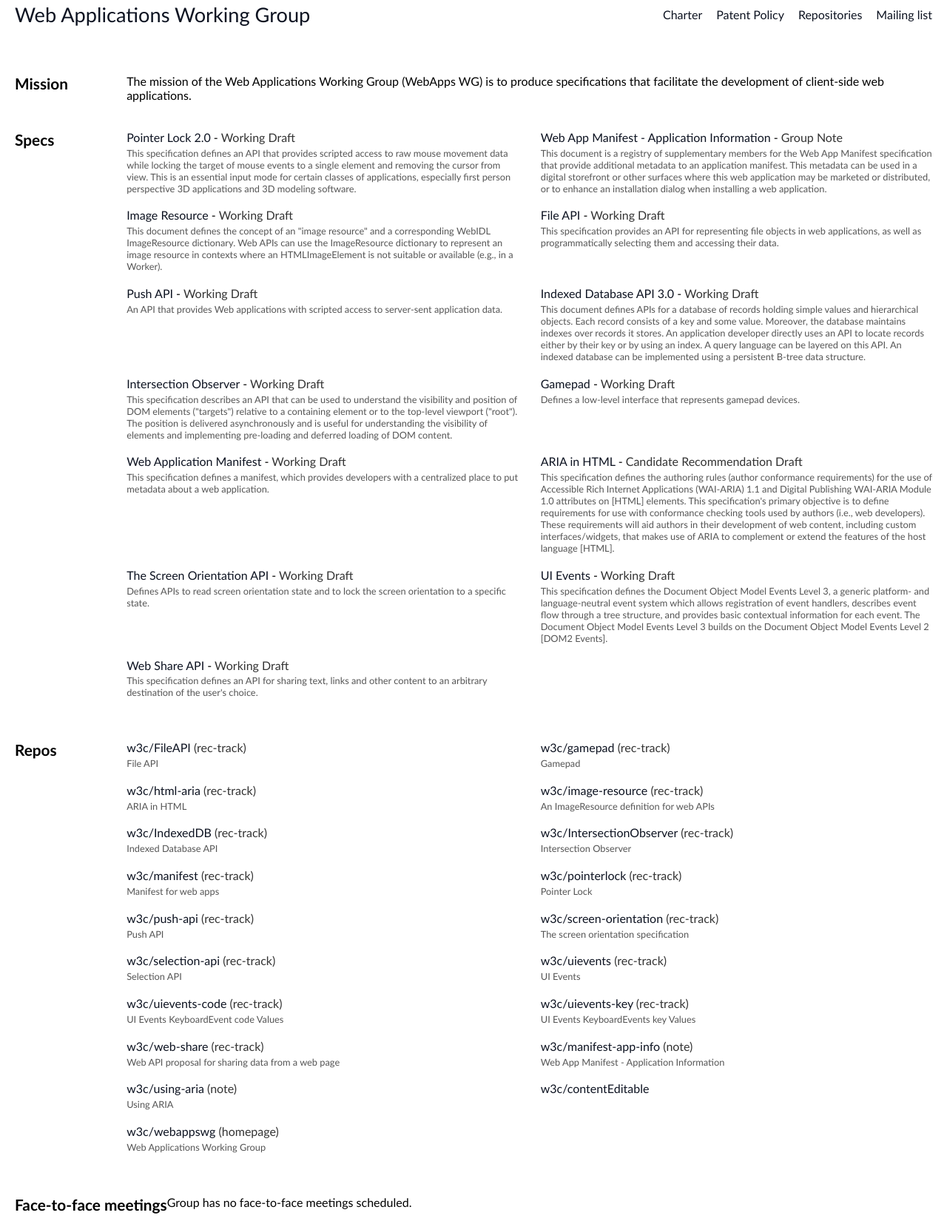
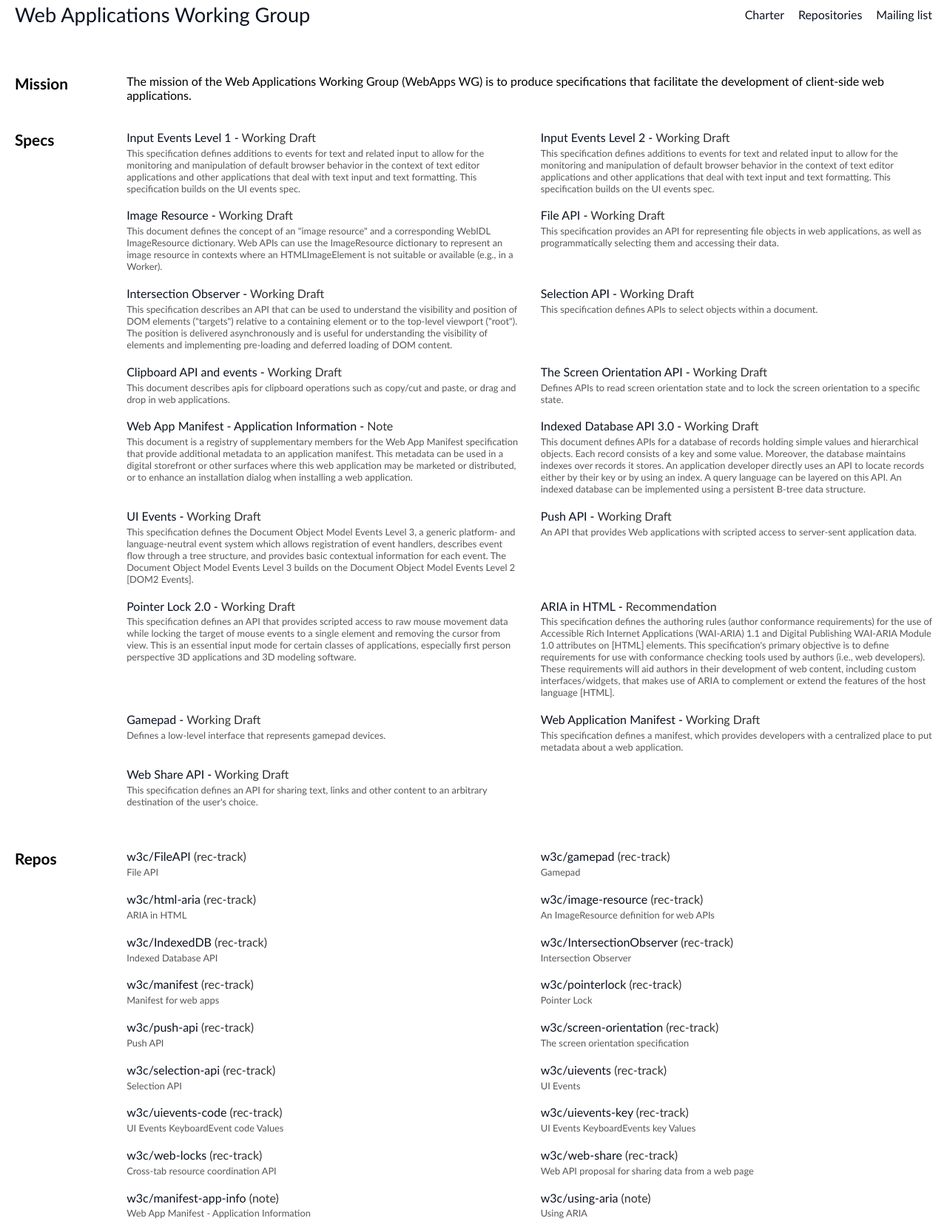
Before and after one commit to w3c/webappswg, a website: page index.html in a window 1280 px wide. Shown: the part 29-1680 px from the top of the page at 74% size. Drawn offline with Linux system fonts and the light colour scheme.

Commit message:
Gargantua snapshot

```diff
--- a/index.html
+++ b/index.html
@@ -1,4 +1,4 @@
-<!DOCTYPE html><html lang="en-US"><head>
+<!DOCTYPE html><html lang="en-US" data-apiary-key="esj1ar4rl3scks04kg8kkwo4kwc8ow4" data-gid="114929"><head>
   <meta charset="utf-8">
   <meta name="viewport" content="width=device-width, initial-scale=1">
   <title class="group-data" data-query="group">Web Applications Working Group</title>
@@ -305,9 +305,6 @@
         <li>
           <a href="https://www.w3.org/2020/12/webapps-wg-charter.html">Charter</a>
         </li>
-        <li>
-          <a href="https://www.w3.org/groups/wg/webapps/ipr">Patent Policy</a>
-        </li>
         <li data-query="services.*[type=repository]"><a href="https://www.w3.org/PM/Groups/repositories.html?gid=114929">Repositories</a></li>
         <li data-query="services.*[type=lists]"><a href="https://lists.w3.org/Archives/Public/public-webapps/">Mailing
                 list</a></li>
@@ -326,14 +323,14 @@
     <section id="specs">
       <h2>Specs</h2>
       <dl id="specList" data-query="specifications.*[latest-status!=Retired]">
-          <div id="pointerlock-2">
-            <dt><a href="https://www.w3.org/TR/pointerlock-2/">Pointer Lock 2.0</a> - <span class="status">Working Draft</span></dt>
-            <dd><p>This specification defines an API that provides scripted access to raw mouse movement data while locking the target of mouse events to a single element and removing the cursor from view. This is an essential input mode for certain classes of applications, especially first person perspective 3D applications and 3D modeling software.</p></dd>
+          <div id="input-events-1">
+            <dt><a href="https://www.w3.org/TR/input-events-1/">Input Events Level 1</a> - <span class="status">Working Draft</span></dt>
+            <dd><p>This specification defines additions to events for text and related input to allow for the monitoring and manipulation of default browser behavior in the context of text editor applications and other applications that deal with text input and text formatting. This specification builds on the UI events spec.</p></dd>
           </div>
 
-          <div id="manifest-app-info">
-            <dt><a href="https://www.w3.org/TR/manifest-app-info/">Web App Manifest - Application Information</a> - <span class="status">Group Note</span></dt>
-            <dd><p>This document is a registry of supplementary members for the Web App Manifest specification that provide additional metadata to an application manifest. This metadata can be used in a digital storefront or other surfaces where this web application may be marketed or distributed, or to enhance an installation dialog when installing a web application.</p></dd>
+          <div id="input-events-2">
+            <dt><a href="https://www.w3.org/TR/input-events-2/">Input Events Level 2</a> - <span class="status">Working Draft</span></dt>
+            <dd><p>This specification defines additions to events for text and related input to allow for the monitoring and manipulation of default browser behavior in the context of text editor applications and other applications that deal with text input and text formatting. This specification builds on the UI events spec.</p></dd>
           </div>
 
           <div id="image-resource">
@@ -346,9 +343,29 @@
             <dd><p>This specification provides an API for representing file objects in web applications, as well as programmatically selecting them and accessing their data.</p></dd>
           </div>
 
-          <div id="push-api">
-            <dt><a href="https://www.w3.org/TR/push-api/">Push API</a> - <span class="status">Working Draft</span></dt>
-            <dd><p>An API that provides Web applications with scripted access to server-sent application data.</p></dd>
+          <div id="intersection-observer">
+            <dt><a href="https://www.w3.org/TR/intersection-observer/">Intersection Observer</a> - <span class="status">Working Draft</span></dt>
+            <dd><p>This specification describes an API that can be used to understand the visibility and position of DOM elements ("targets") relative to a containing element or to the top-level viewport ("root"). The position is delivered asynchronously and is useful for understanding the visibility of elements and implementing pre-loading and deferred loading of DOM content.</p></dd>
+          </div>
+
+          <div id="selection-api">
+            <dt><a href="https://www.w3.org/TR/selection-api/">Selection API</a> - <span class="status">Working Draft</span></dt>
+            <dd><p>This specification defines APIs to select objects within a document.</p></dd>
+          </div>
+
+          <div id="clipboard-apis">
+            <dt><a href="https://www.w3.org/TR/clipboard-apis/">Clipboard API and events</a> - <span class="status">Working Draft</span></dt>
+            <dd><p>This document describes apis for clipboard operations such as copy/cut and paste, or drag and drop in web applications.</p></dd>
+          </div>
+
+          <div id="screen-orientation">
+            <dt><a href="https://www.w3.org/TR/screen-orientation/">The Screen Orientation API</a> - <span class="status">Working Draft</span></dt>
+            <dd><p>Defines APIs to read screen orientation state and to lock the screen orientation to a specific state.</p></dd>
+          </div>
+
+          <div id="manifest-app-info">
+            <dt><a href="https://www.w3.org/TR/manifest-app-info/">Web App Manifest - Application Information</a> - <span class="status">Note</span></dt>
+            <dd><p>This document is a registry of supplementary members for the Web App Manifest specification that provide additional metadata to an application manifest. This metadata can be used in a digital storefront or other surfaces where this web application may be marketed or distributed, or to enhance an installation dialog when installing a web application.</p></dd>
           </div>
 
           <div id="IndexedDB-3">
@@ -356,9 +373,24 @@
             <dd><p>This document defines APIs for a database of records holding simple values and hierarchical objects. Each record consists of a key and some value. Moreover, the database maintains indexes over records it stores. An application developer directly uses an API to locate records either by their key or by using an index. A query language can be layered on this API. An indexed database can be implemented using a persistent B-tree data structure.</p></dd>
           </div>
 
-          <div id="intersection-observer">
-            <dt><a href="https://www.w3.org/TR/intersection-observer/">Intersection Observer</a> - <span class="status">Working Draft</span></dt>
-            <dd><p>This specification describes an API that can be used to understand the visibility and position of DOM elements ("targets") relative to a containing element or to the top-level viewport ("root"). The position is delivered asynchronously and is useful for understanding the visibility of elements and implementing pre-loading and deferred loading of DOM content.</p></dd>
+          <div id="uievents">
+            <dt><a href="https://www.w3.org/TR/uievents/">UI Events</a> - <span class="status">Working Draft</span></dt>
+            <dd><p>This specification defines the Document Object Model Events Level 3, a generic platform- and language-neutral event system which allows registration of event handlers, describes event flow through a tree structure, and provides basic contextual information for each event. The Document Object Model Events Level 3 builds on the Document Object Model Events Level 2 [DOM2 Events].</p></dd>
+          </div>
+
+          <div id="push-api">
+            <dt><a href="https://www.w3.org/TR/push-api/">Push API</a> - <span class="status">Working Draft</span></dt>
+            <dd><p>An API that provides Web applications with scripted access to server-sent application data.</p></dd>
+          </div>
+
+          <div id="pointerlock-2">
+            <dt><a href="https://www.w3.org/TR/pointerlock-2/">Pointer Lock 2.0</a> - <span class="status">Working Draft</span></dt>
+            <dd><p>This specification defines an API that provides scripted access to raw mouse movement data while locking the target of mouse events to a single element and removing the cursor from view. This is an essential input mode for certain classes of applications, especially first person perspective 3D applications and 3D modeling software.</p></dd>
+          </div>
+
+          <div id="html-aria">
+            <dt><a href="https://www.w3.org/TR/html-aria/">ARIA in HTML</a> - <span class="status">Recommendation</span></dt>
+            <dd><p>This specification defines the authoring rules (author conformance requirements) for the use of Accessible Rich Internet Applications (WAI-ARIA) 1.1 and Digital Publishing WAI-ARIA Module 1.0 attributes on [HTML] elements. This specification's primary objective is to define requirements for use with conformance checking tools used by authors (i.e., web developers). These requirements will aid authors in their development of web content, including custom interfaces/widgets, that makes use of ARIA to complement or extend the features of the host language [HTML].</p></dd>
           </div>
 
           <div id="gamepad">
@@ -369,21 +401,6 @@
           <div id="appmanifest">
             <dt><a href="https://www.w3.org/TR/appmanifest/">Web Application Manifest</a> - <span class="status">Working Draft</span></dt>
             <dd><p>This specification defines a manifest, which provides developers with a centralized place to put metadata about a web application.</p></dd>
-          </div>
-
-          <div id="html-aria">
-            <dt><a href="https://www.w3.org/TR/html-aria/">ARIA in HTML</a> - <span class="status">Candidate Recommendation Draft</span></dt>
-            <dd><p>This specification defines the authoring rules (author conformance requirements) for the use of Accessible Rich Internet Applications (WAI-ARIA) 1.1 and Digital Publishing WAI-ARIA Module 1.0 attributes on [HTML] elements. This specification's primary objective is to define requirements for use with conformance checking tools used by authors (i.e., web developers). These requirements will aid authors in their development of web content, including custom interfaces/widgets, that makes use of ARIA to complement or extend the features of the host language [HTML].</p></dd>
-          </div>
-
-          <div id="screen-orientation">
-            <dt><a href="https://www.w3.org/TR/screen-orientation/">The Screen Orientation API</a> - <span class="status">Working Draft</span></dt>
-            <dd><p>Defines APIs to read screen orientation state and to lock the screen orientation to a specific state.</p></dd>
-          </div>
-
-          <div id="uievents">
-            <dt><a href="https://www.w3.org/TR/uievents/">UI Events</a> - <span class="status">Working Draft</span></dt>
-            <dd><p>This specification defines the Document Object Model Events Level 3, a generic platform- and language-neutral event system which allows registration of event handlers, describes event flow through a tree structure, and provides basic contextual information for each event. The Document Object Model Events Level 3 builds on the Document Object Model Events Level 2 [DOM2 Events].</p></dd>
           </div>
 
           <div id="web-share">
@@ -507,6 +524,14 @@
             </dd>
           </div>
 
+          <div id="w3c-web-locks">
+            <dt><a href="https://github.com/w3c/web-locks/">w3c/web-locks</a>
+              <span class="type">(rec-track)</span></dt>
+            <dd>
+              <p>Cross-tab resource coordination API</p>
+            </dd>
+          </div>
+
           <div id="w3c-web-share">
             <dt><a href="https://github.com/w3c/web-share/">w3c/web-share</a>
               <span class="type">(rec-track)</span></dt>
@@ -548,10 +573,22 @@
           </div>
         </dl>
     </section>
+    <!--
     <section id="events">
       <h2>Face-to-face meetings</h2>
-      <p>Group has no face-to-face meetings scheduled.</p>
+      <div data-if="events.*">
+        <dl id="eventList" data-query="events">
+          <div>
+            <dt><a href="${href}">${summary}</a></dt>
+            <dd>
+              <p>${location} - ${start} to ${end}</p>
+            </dd>
+          </div>
+        </dl>
+        <p>Group has no face-to-face meetings scheduled.</p>
+      </div>
     </section>
+    -->
     <section id="Contacts">
       <h2>Contacts</h2>
       <dl>
@@ -578,9 +615,13 @@
 
         <li>Baidu, Inc.</li>
 
+        <li>Bocoup</li>
+
         <li>ByteDance</li>
 
         <li>Coil Technologies, Inc.</li>
+
+        <li>Dingdao</li>
 
         <li>eyeo GmbH</li>
 
@@ -600,7 +641,7 @@
 
         <li>OpenJS Foundation</li>
 
-        <li>Rakuten, Inc.</li>
+        <li>Rakuten Group, Inc.</li>
 
         <li>Samsung Electronics Co., Ltd.</li>
 
@@ -626,15 +667,7 @@
     <section>
         <h2>Invited Experts</h2>
         <ul id="participations" data-query="participations.*[invited-expert=true]">
-          <li>Ben Francis</li>
-
-          <li>Jan Miksovsky</li>
-
           <li>Johannes Wilm</li>
-
-          <li>Tiger Oakes</li>
-
-          <li>Tomasz Jakut</li>
         </ul>
       </section>
   </main>
@@ -655,4 +688,9 @@
     </nav>
   </footer>
 
+
+
+
+
+
 </body></html>
```
